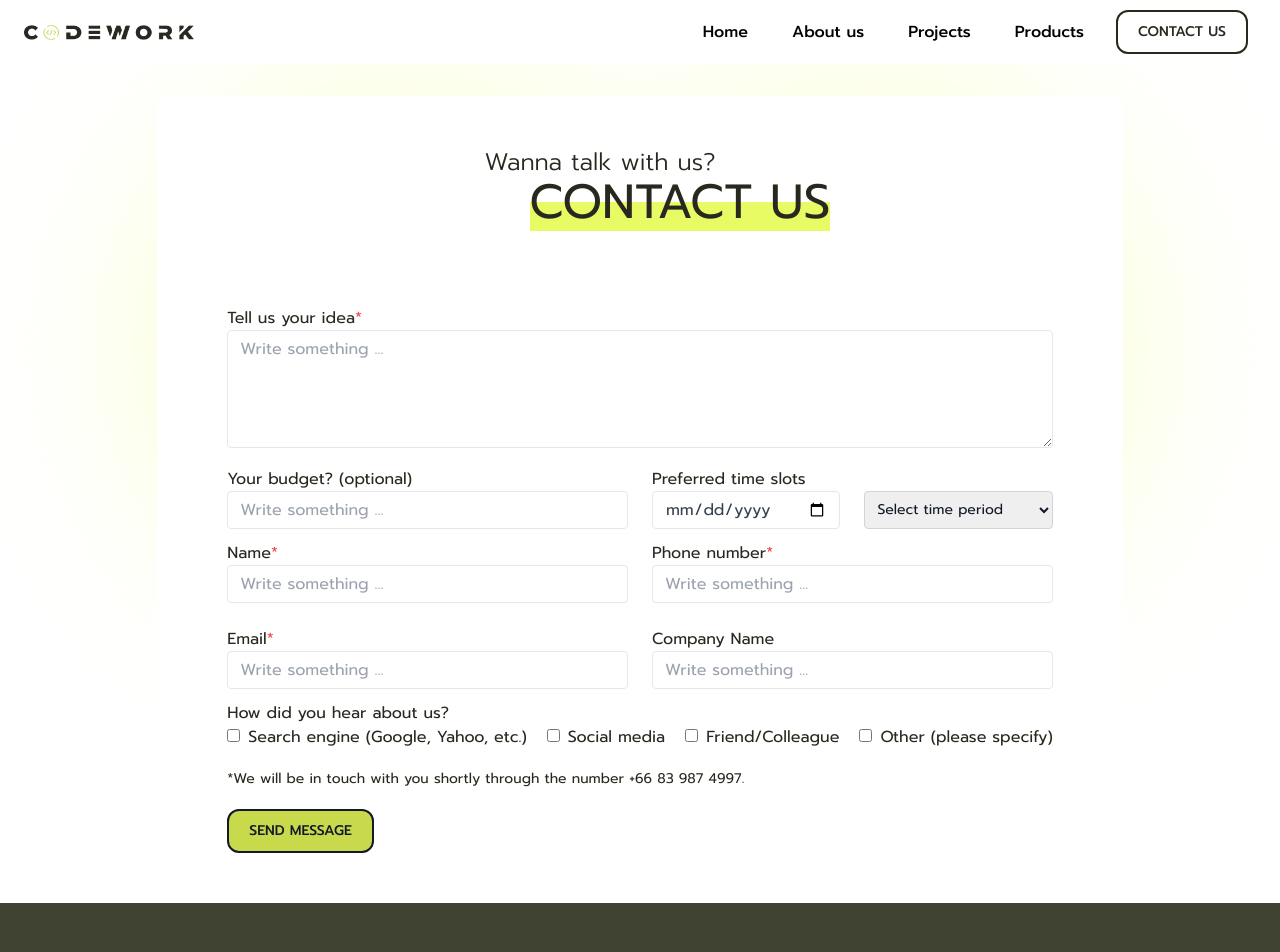
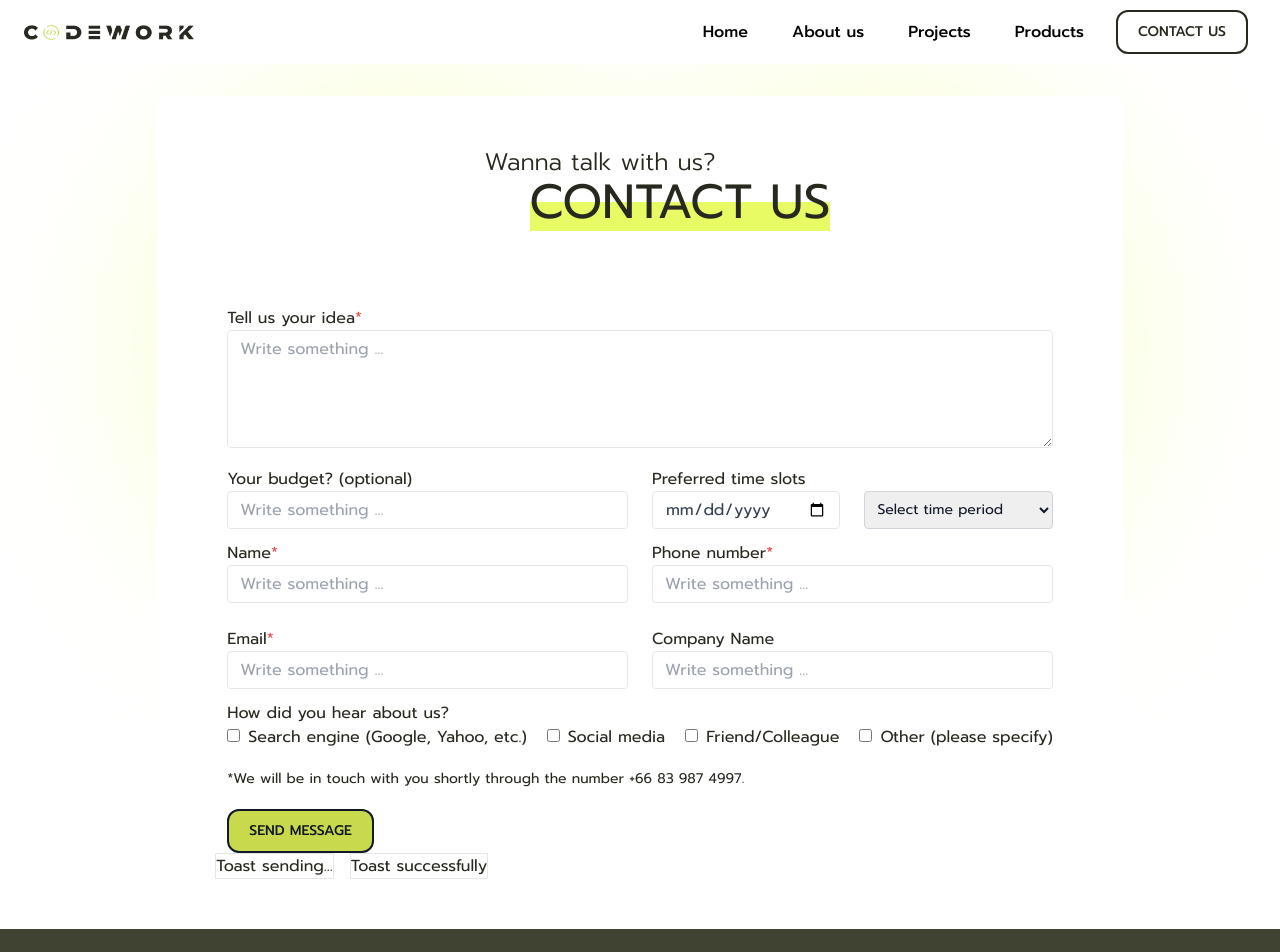
Before and after one commit to The-Alzhemist/codework-landing-page, a Next.js app: page /contact-us in a window 1280 px wide. Shown: the top 952 px of the page. Built offline with nearby package versions, Linux system fonts and the light colour scheme.

Commit message:
add: react-toastlify

```diff
--- a/package.json
+++ b/package.json
@@ -26,6 +26,7 @@
     "react-dom": "18.2.0",
     "react-hook-form": "^7.45.4",
     "react-icons": "^4.10.1",
+    "react-toastify": "^9.1.3",
     "tailwind-merge": "^1.14.0",
     "tailwindcss": "3.3.3",
     "typescript": "5.1.6"
--- a/src/components/AppLayout/AppLayout.tsx
+++ b/src/components/AppLayout/AppLayout.tsx
@@ -4,7 +4,7 @@ import Footer from "./components/Footer/Footer";
 import { FunctionComponentType } from "../../../interfaces/FunctionComponentType";
 import withAppLayout from "./withAppLayout";
 import { Prompt } from "@next/font/google";
-import { NextFontWithVariable } from "@next/font";
+import { ToastContainer } from 'react-toastify';
 
 const fontPrompt = Prompt({
   weight: ["100", "200", "300", "400", "500", "600", "700"],
@@ -18,6 +18,7 @@ const AppLayout = ({ children }: FunctionComponentType) => {
       <NavigationBar fontPrompt={fontPrompt} />
       <main className={`${fontPrompt.variable} font-prompt px-5 text-secondary bg-primary-100 lg:bg-transparent`}>{children}</main>
       <Footer fontPrompt={fontPrompt}/>
+      <ToastContainer/>
     </>
   );
 };
--- a/src/components/ContactUs/FormSpree-form.tsx
+++ b/src/components/ContactUs/FormSpree-form.tsx
@@ -13,12 +13,17 @@ import FormCheckboxInput from "./component/formCheckboxInput/FormCheckboxInput";
 import { FORMSPREE_LANDING_TEST_KEY } from "@/config/environment";
 import { checkboxList } from "./component/formCheckboxInput/constants";
 import { WithFormSpreeFormProps } from "./interface";
-const ContactForm = ({  isShowOtherChannel,
+
+import { toast } from "react-toastify";
+import "react-toastify/dist/ReactToastify.css";
+const ContactForm = ({
+  isShowOtherChannel,
   setIsShowOtherChannel,
   register,
   handleSubmit,
   errors,
-  isValid}:WithFormSpreeFormProps) => {
+  isValid,
+}: WithFormSpreeFormProps) => {
   const [state, sendDataToFromSpree] = useFormSpree(FORMSPREE_LANDING_TEST_KEY);
 
   return (
@@ -150,6 +155,42 @@ const ContactForm = ({  isShowOtherChannel,
           succeeded={state.succeeded}
           errors={state.errors}
         />
+
+
+
+        <button className="border mx-2"
+          onClick={() =>
+            toast.info("Sending your message, please wait...", {
+              position: "top-center",
+              autoClose: 2000,
+              hideProgressBar: false,
+              closeOnClick: true,
+              pauseOnHover: true,
+              draggable: true,
+              progress: undefined,
+              theme: "light",
+            })
+          }
+        >
+          Toast sending...
+        </button>
+
+        <button className="border mx-2"
+          onClick={() =>
+            toast.success("Your message has been sent successfully. Thank you for reaching out to us!", {
+              position: "top-center",
+              autoClose: 5000,
+              hideProgressBar: false,
+              closeOnClick: true,
+              pauseOnHover: true,
+              draggable: true,
+              progress: undefined,
+              theme: "light",
+            })
+          }
+        >
+          Toast successfully
+        </button>
       </div>
     </>
   );
--- a/src/components/ContactUs/component/statusMessage/StatusMessage.tsx
+++ b/src/components/ContactUs/component/statusMessage/StatusMessage.tsx
@@ -1,17 +1,33 @@
 import React from 'react'
 import { FormSpreeStatus } from './interface'
-
+import { toast } from "react-toastify";
+import "react-toastify/dist/ReactToastify.css";
 
 const StatusMessage = (state:FormSpreeStatus) => {
     if(state.submitting) {
-        return (<div className="text-secondary-900 mt-3 px-2 md:px-5">
-        {`Sending your message, please wait...`}
-      </div>)
+         toast.info("Sending your message, please wait...", {
+          position: "top-center",
+          autoClose: 2000,
+          hideProgressBar: false,
+          closeOnClick: true,
+          pauseOnHover: true,
+          draggable: true,
+          progress: undefined,
+          theme: "light",
+        })
+
+
     } else if (state.succeeded ) {
-        return (<div className="text-primary-800 mt-3 px-2 md:px-5">
-        {`Your message has been sent successfully. Thank you for reaching out
-        to us!`}
-      </div>)
+      toast.success("Your message has been sent successfully. Thank you for reaching out to us!", {
+        position: "top-center",
+        autoClose: 5000,
+        hideProgressBar: false,
+        closeOnClick: true,
+        pauseOnHover: true,
+        draggable: true,
+        progress: undefined,
+        theme: "light",
+      })
     } else if (state.errors) {
        return(<div className="text-red-500 mt-3 px-2 md:px-5">
        {`Sorry, we couldn't send your message. Please try again`}
```
Also changed, not shown: 1 other file (tests, documents, lock files or other folders).
